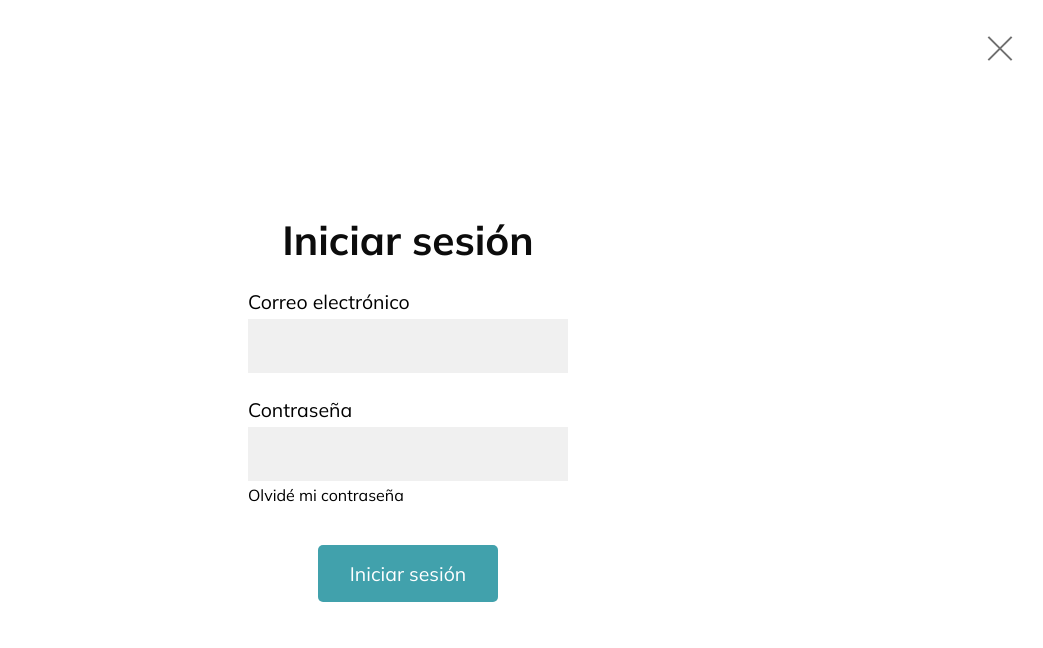
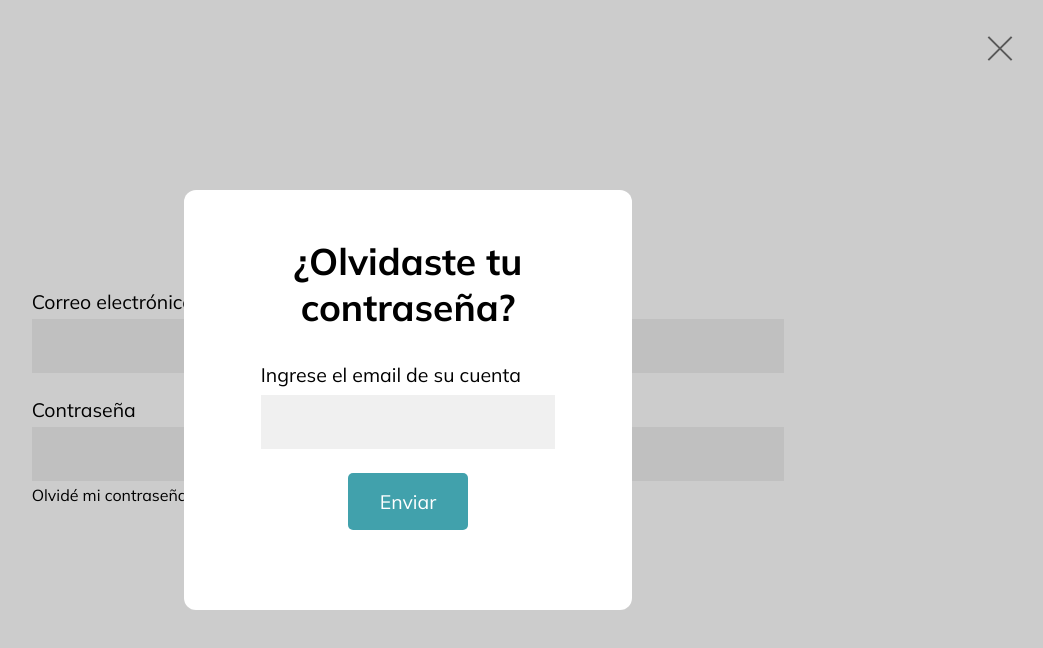
Before and after one commit to LectO-App/ruidea-frontend, a React (Create React App) app: page /login in a window 1280 px wide. Both pictures are taken after a click on the element "Olvidé mi contraseña". Shown: the top 648 px of the page, without its empty margins (232-1275 px from the left). Built offline with nearby package versions, Linux system fonts and the light colour scheme.

Commit message:
:sparkles: Olvidé contraseña terminado

```diff
--- /dev/null
+++ b/src/components/ChangePassword.js
@@ -0,0 +1,82 @@
+import React, { useState } from 'react';
+import { useForm } from 'react-hook-form';
+import Swal from 'sweetalert2';
+import { axiosInstance } from '../axios';
+
+const ChangePassword = props => {
+	const { register, handleSubmit, errors } = useForm();
+	const [contraseña, setContraseña] = useState('');
+	const [loading, setLoading] = useState(false);
+
+	const sendPasswords = async data => {
+		setLoading(true);
+		const token = props.match.params.token;
+		const { password } = data;
+		try {
+			const res = await axiosInstance.post('/usuario/change-password', { password, token });
+			if (res.status === 200) {
+				Swal.fire({
+					icon: 'success',
+					title: 'Listo!',
+					text: 'Ya puede iniciar sesión con su nueva contraseña',
+					onAfterClose: () => props.history.push('/login'),
+				});
+			}
+		} catch (err) {
+			Swal.fire({
+				icon: 'error',
+				title: 'Lo sentimos',
+				text: 'Hubo un error al cambiar tu contraseña, por favor intente nuevamente',
+			});
+		}
+		setLoading(false);
+	};
+
+	return (
+		<div className='change-password-container'>
+			<form onSubmit={handleSubmit(sendPasswords)}>
+				<h1>Cambie su contraseña</h1>
+				<div className='form-group'>
+					<label htmlFor='contraseña'>Contraseña</label>
+					<input
+						type='password'
+						name='password'
+						id='password'
+						ref={register({
+							required: 'Por favor, rellene este campo',
+							pattern: {
+								value: /^(?=.*[a-z])(?=.*\d).{8,}$/,
+								message: 'Por favor ingrese una contraseña con al menos 8 caracteres y un número',
+							},
+						})}
+						onChange={e => {
+							setContraseña(e.target.value);
+						}}
+					/>
+					{errors.password && <span className='error-message'>{errors.password.message}</span>}
+				</div>
+				<div className='form-group'>
+					<label htmlFor='verificarPassword'>Verificar contraseña</label>
+
+					<input
+						type='password'
+						name='verificarPassword'
+						id='verificarPassword'
+						ref={register({
+							required: 'Por favor, rellene este campo',
+							pattern: {
+								value: /^(?=.*[a-z])(?=.*\d).{8,}$/,
+								message: 'Por favor ingrese una contraseña válida',
+							},
+							validate: value => value === contraseña || 'Las contraseñas no coinciden.',
+						})}
+					/>
+					{errors.verificarPassword && <span className='error-message'>{errors.verificarPassword.message}</span>}
+				</div>
+				<button>{loading ? 'Enviando...' : 'Enviar'}</button>
+			</form>
+		</div>
+	);
+};
+
+export default ChangePassword;
--- /dev/null
+++ b/src/components/ForgotPasswordModal.js
@@ -0,0 +1,80 @@
+import React, { useState } from 'react';
+
+import { AnimatePresence, motion } from 'framer-motion';
+import { useForm } from 'react-hook-form';
+import { axiosInstance } from '../axios';
+import Swal from 'sweetalert2';
+
+const ForgotPasswordModal = props => {
+	const { visible, setForgotPassword, email } = props;
+
+	const { register, handleSubmit, errors } = useForm();
+
+	const [loading, setLoading] = useState(false);
+
+	const sendForgotPassword = async data => {
+		setLoading(true);
+		try {
+			const res = await axiosInstance.post('/usuario/forgot-password', { email: data.email });
+
+			if (res.status === 200) {
+				setForgotPassword(false);
+				Swal.fire({
+					icon: 'success',
+					title: 'Gracias!',
+					text: 'Te enviamos un email para que puedas cambiar tu contraseña.',
+				});
+			}
+		} catch (err) {
+			Swal.fire({
+				icon: 'error',
+				title: 'Lo sentimos',
+				text: 'Hubo un error al enviar su email, por favor intente nuevamente',
+			});
+		}
+		setLoading(false);
+	};
+	const emailRegex = /(?:[a-z0-9!#$%&'*+/=?^_`{|}~-]+(?:\.[a-z0-9!#$%&'*+/=?^_`{|}~-]+)*|"(?:[\x01-\x08\x0b\x0c\x0e-\x1f\x21\x23-\x5b\x5d-\x7f]|\\[\x01-\x09\x0b\x0c\x0e-\x7f])*")@(?:(?:[a-z0-9](?:[a-z0-9-]*[a-z0-9])?\.)+[a-z0-9](?:[a-z0-9-]*[a-z0-9])?|\[(?:(?:25[0-5]|2[0-4][0-9]|[01]?[0-9][0-9]?)\.){3}(?:25[0-5]|2[0-4][0-9]|[01]?[0-9][0-9]?|[a-z0-9-]*[a-z0-9]:(?:[\x01-\x08\x0b\x0c\x0e-\x1f\x21-\x5a\x53-\x7f]|\\[\x01-\x09\x0b\x0c\x0e-\x7f])+)\])/;
+
+	return (
+		<AnimatePresence>
+			{visible && (
+				<motion.div
+					exit={{ opacity: 0 }}
+					animate={{ opacity: 1 }}
+					initial={{ opacity: 0 }}
+					transition={{ duration: 0.3 }}
+					className='forgot-password-container'
+					onClick={e => setForgotPassword(false)}
+				>
+					<div className='forgot-password-modal' onClick={e => e.stopPropagation()}>
+						<h3 className='title'>¿Olvidaste tu contraseña?</h3>
+						<form onSubmit={handleSubmit(sendForgotPassword)} className='input-group'>
+							<label htmlFor='email' className='label'>
+								Ingrese el email de su cuenta
+							</label>
+							<input
+								type='text'
+								id='email'
+								name='email'
+								className='input'
+								defaultValue={email}
+								ref={register({
+									required: 'Por favor, ingrese el email de su cuenta',
+									pattern: {
+										value: emailRegex,
+										message: 'Por favor ingrese un email válido',
+									},
+								})}
+							/>
+							{errors.email && <span className='error-message'>{errors.email.message}</span>}
+							<button>{loading ? 'Enviando...' : 'Enviar'}</button>
+						</form>
+					</div>
+				</motion.div>
+			)}
+		</AnimatePresence>
+	);
+};
+
+export default ForgotPasswordModal;
--- a/src/components/Login.js
+++ b/src/components/Login.js
@@ -1,37 +1,42 @@
-import React, { useState } from "react";
-import { useForm } from "react-hook-form";
-import { axiosInstance } from "../axios";
-import { Link } from "react-router-dom";
-import Cookies from "universal-cookie";
-import { Helmet } from "react-helmet";
-import Swal from "sweetalert2";
-import { motion } from "framer-motion";
+import React, { useState } from 'react';
+import { useForm } from 'react-hook-form';
+import { axiosInstance } from '../axios';
+import { Link } from 'react-router-dom';
+import Cookies from 'universal-cookie';
+import { Helmet } from 'react-helmet';
+import Swal from 'sweetalert2';
+import { motion } from 'framer-motion';
 
-import auth from "../auth";
+import auth from '../auth';
+import ForgotPasswordModal from './ForgotPasswordModal';
 
-const Login = (props) => {
+const Login = props => {
 	const cookies = new Cookies();
 	const { register, handleSubmit, errors } = useForm();
 	const [loading, setLoading] = useState(false);
 
+	const [email, setEmail] = useState('');
+
 	// eslint-disable-next-line
 	const emailRegex = /(?:[a-z0-9!#$%&'*+/=?^_`{|}~-]+(?:\.[a-z0-9!#$%&'*+/=?^_`{|}~-]+)*|"(?:[\x01-\x08\x0b\x0c\x0e-\x1f\x21\x23-\x5b\x5d-\x7f]|\\[\x01-\x09\x0b\x0c\x0e-\x7f])*")@(?:(?:[a-z0-9](?:[a-z0-9-]*[a-z0-9])?\.)+[a-z0-9](?:[a-z0-9-]*[a-z0-9])?|\[(?:(?:25[0-5]|2[0-4][0-9]|[01]?[0-9][0-9]?)\.){3}(?:25[0-5]|2[0-4][0-9]|[01]?[0-9][0-9]?|[a-z0-9-]*[a-z0-9]:(?:[\x01-\x08\x0b\x0c\x0e-\x1f\x21-\x5a\x53-\x7f]|\\[\x01-\x09\x0b\x0c\x0e-\x7f])+)\])/;
 
-  const loginSuccess = async (data) => {
+	const [forgotPassword, setForgotPassword] = useState(false);
+
+	const loginSuccess = async data => {
 		setLoading(true);
 		try {
 			const res = await axiosInstance.post(`/usuario/login`, data);
 			auth.login(() => {
-        cookies.set("logged-in", true, { path: "/", expires: 0 });
-        cookies.set("id", res.data.usuario._id, { path: "/", expires: 0 });
-        props.history.push("/dashboard");
+				cookies.set('logged-in', true, { path: '/', expires: 0 });
+				cookies.set('id', res.data.usuario._id, { path: '/', expires: 0 });
+				props.history.push('/dashboard');
 			});
 		} catch (err) {
+			console.log(err.request);
 			Swal.fire({
-        icon: "error",
-        title: "Email y/o contraseña incorrecta",
-        text:
-          "Revise que haya ingresado correctamente los datos y pruebe nuevamente.",
+				icon: 'error',
+				title: 'Email y/o contraseña incorrecta',
+				text: 'Revise que haya ingresado correctamente los datos y pruebe nuevamente.',
 			});
 		}
 		setLoading(false);
@@ -39,59 +44,56 @@ const Login = (props) => {
 
 	return (
 		<motion.div
-      exit={{ transform: "translateX(100vw)" }}
-      animate={{ transform: "translateX(0vw)" }}
-      initial={{ transform: "translateX(100vw)" }}
+			exit={{ transform: 'translateX(100vw)' }}
+			animate={{ transform: 'translateX(0vw)' }}
+			initial={{ transform: 'translateX(100vw)' }}
 		>
 			<Helmet>
 				<Helmet>
-          <meta charSet="utf-8" />
+					<meta charSet='utf-8' />
 					<title>
-            Iniciar Sesión | RUIDEA - Registro Único Iberoamericano de Personas
-            con Dificultades Específicas del Aprendizaje
+						Iniciar Sesión | RUIDEA - Registro Único Iberoamericano de Personas con Dificultades Específicas del
+						Aprendizaje
 					</title>
 					{/* <link rel="canonical" href="http://mysite.com/example" /> */}
 				</Helmet>
 			</Helmet>
-      <Link className="cross" to="/"></Link>
-      <form className="login-form" onSubmit={handleSubmit(loginSuccess)}>
-        <h1 className="titulo-iniciar-sesion">Iniciar sesión</h1>
-        <div className="form-group">
-          <label htmlFor="email">Correo electrónico</label>
+			<Link className='cross' to='/'></Link>
+			<form className='login-form' onSubmit={handleSubmit(loginSuccess)}>
+				<h1 className='titulo-iniciar-sesion'>Iniciar sesión</h1>
+				<div className='form-group'>
+					<label htmlFor='email'>Correo electrónico</label>
 					<input
-            type="text"
-            name="user"
-            id="user"
+						type='text'
+						name='user'
+						id='user'
+						onChange={e => setEmail(e.target.value)}
 						ref={register({
-              required: "Por favor, ingrese un correo electrónico",
+							required: 'Por favor, ingrese un correo electrónico',
 							pattern: {
-                message:
-                  "Por favor, ingrese un correo electrónico o número de pasaporte válido",
+								message: 'Por favor, ingrese un correo electrónico o número de pasaporte válido',
 								value: emailRegex,
 							},
 						})}
 					/>
-          {errors.email && (
-            <span className="error-message">{errors.email.message}</span>
-          )}
+					{errors.email && <span className='error-message'>{errors.email.message}</span>}
 				</div>
-        <div className="form-group">
-          <label htmlFor="password">Contraseña</label>
+				<div className='form-group'>
+					<label htmlFor='password'>Contraseña</label>
 					<input
-            type="password"
-            name="password"
-            id="password"
-            ref={register({ required: "Por favor, ingrese una contraseña" })}
+						type='password'
+						name='password'
+						id='password'
+						ref={register({ required: 'Por favor, ingrese una contraseña' })}
 					/>
-          {errors.password && (
-            <span className="error-message">{errors.password.message}</span>
-          )}
-          <p className="olvide-contraseña">Olvidé mi contraseña</p>
+					{errors.password && <span className='error-message'>{errors.password.message}</span>}
+					<p className='olvide-contraseña' onClick={setForgotPassword}>
+						Olvidé mi contraseña
+					</p>
 				</div>
-        <button className="btn-iniciar-sesión">
-          {loading ? "Cargando..." : "Iniciar sesión"}
-        </button>
+				<button className='btn-iniciar-sesión'>{loading ? 'Cargando...' : 'Iniciar sesión'}</button>
 			</form>
+			<ForgotPasswordModal email={email} visible={forgotPassword} setForgotPassword={setForgotPassword} />
 		</motion.div>
 	);
 };
--- a/src/css/Login.scss
+++ b/src/css/Login.scss
@@ -52,6 +52,62 @@
 	}
 }
 
+.forgot-password-container {
+	position: fixed;
+	top: 0;
+	left: 0;
+	width: 100vw;
+	height: 100vh;
+	background-color: rgba(0, 0, 0, 0.2);
+	display: flex;
+	justify-content: center;
+	align-items: center;
+	.forgot-password-modal {
+		position: absolute;
+		width: 35vw;
+		background-color: #fff;
+		border-radius: 12px;
+		padding: 6vh 0;
+		.title {
+			font-size: $fsSubHeader;
+			text-align: center;
+		}
+		.input-group {
+			display: flex;
+			flex-direction: column;
+			padding: 2rem 6vw;
+			.label {
+				font-size: $fsSmall;
+				margin: 0 0 0.5rem 0;
+				display: block;
+			}
+			.input {
+				font-size: 24px;
+				padding: 0.5em;
+				background: #f0f0f0;
+				border: none;
+				color: #202020;
+				position: relative;
+				&:focus {
+					outline: 3px solid $clrMain;
+					outline-offset: -4px;
+				}
+			}
+			button {
+				background: $clrMain;
+				color: white;
+				border-radius: 5px;
+				padding: 1rem 2rem;
+				width: fit-content;
+				border: none;
+				font-size: $fsSmall;
+				margin: 1.5rem auto 0 auto;
+				cursor: pointer;
+			}
+		}
+	}
+}
+
 @media screen and (max-width: 1000px) {
 	.form-group {
 		width: 100%;
--- /dev/null
+++ b/src/css/changePassword.scss
@@ -0,0 +1,67 @@
+.change-password-container {
+	display: flex;
+	flex-direction: column;
+	justify-content: center;
+	align-items: center;
+	width: 100vw;
+	height: 100vh;
+
+	h1 {
+		text-align: center;
+	}
+
+	form {
+		width: 100vw;
+		height: 100vh;
+		padding: 0 var(--padding-sides);
+		display: flex;
+		justify-content: center;
+		align-items: center;
+		flex-direction: column;
+
+		.form-group {
+			width: 25vw;
+			display: flex;
+			flex-direction: column;
+			padding: 1.5rem 0 0.3rem 0;
+			label {
+				font-size: $fsSmall;
+				margin: 0 0 0.3rem 0;
+			}
+			input {
+				font-size: 24px;
+				padding: 0.5em;
+				background: #f0f0f0;
+				border: none;
+				color: #202020;
+				position: relative;
+				&:focus {
+					outline: 3px solid $clrMain;
+					outline-offset: -4px;
+				}
+			}
+		}
+		button {
+			background: $clrMain;
+			color: white;
+			border-radius: 5px;
+			padding: 1rem 2rem;
+			width: fit-content;
+			border: none;
+			font-size: $fsSmall;
+			margin: 1.5rem 0 0 0;
+			cursor: pointer;
+		}
+	}
+}
+
+@media screen and (max-width: 1500px) {
+	.form-group {
+		width: 70% !important;
+	}
+}
+@media screen and (max-width: 1000px) {
+	.form-group {
+		width: 100% !important;
+	}
+}
```
Also changed, not shown: src/App.js (+39 -81 lines), src/components/Navbar.js (+23 -14 lines), src/css/style.scss (+13 -12 lines), 1 other file (tests, documents, lock files or other folders). Lines whose indentation alone changed are shown as unchanged.
